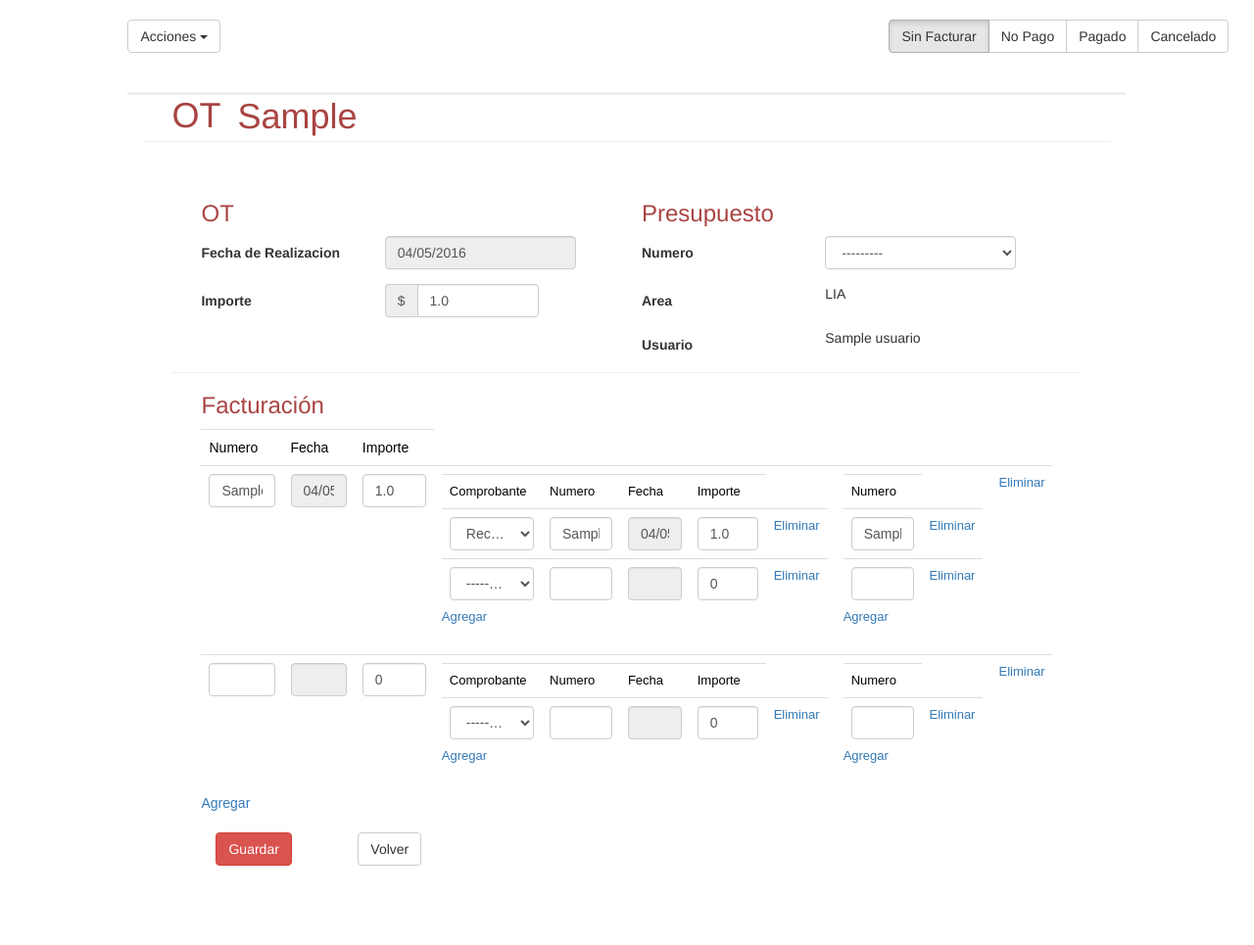
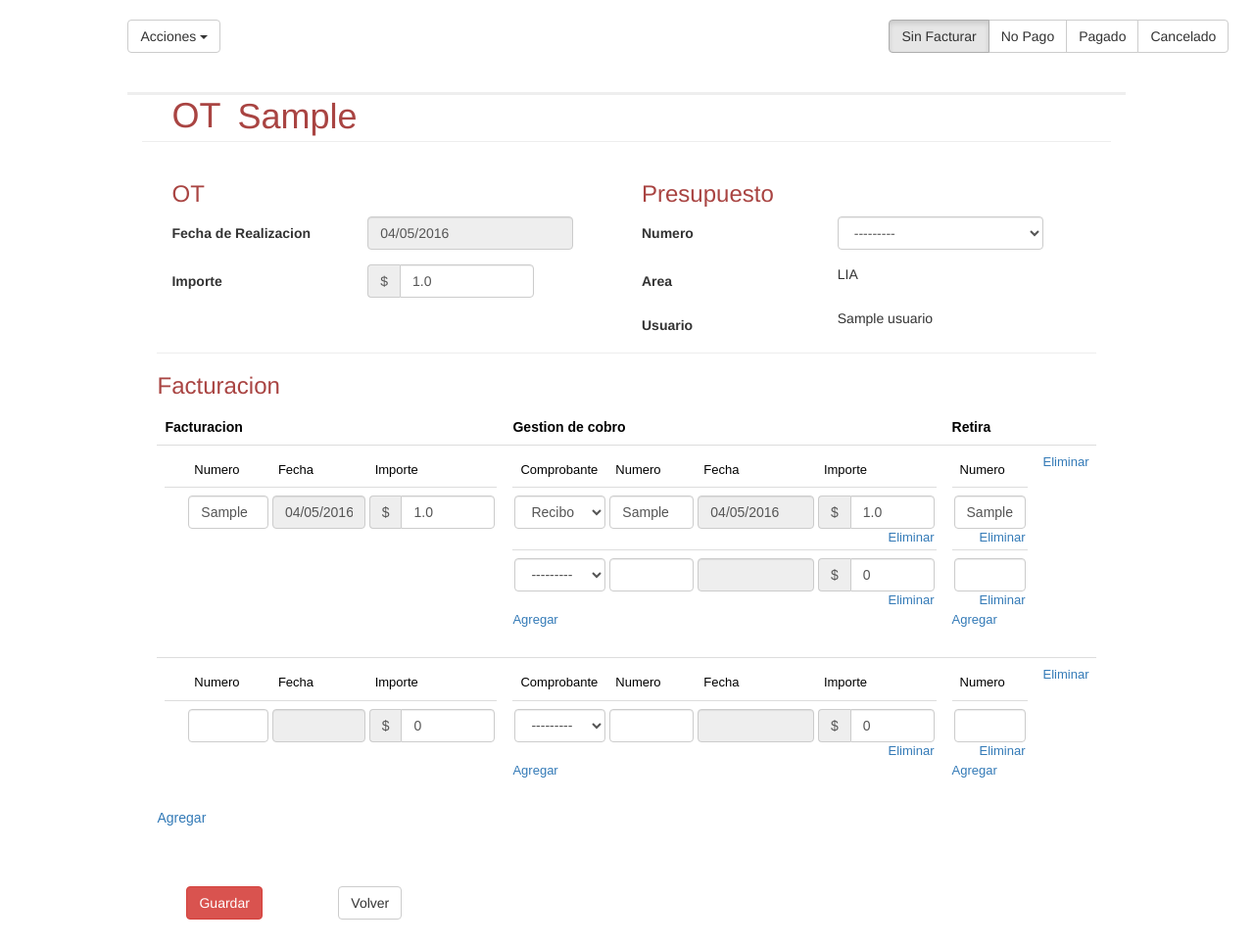
Before and after one commit to enati/intiSoft, a Django app: page /adm/OT/update/1/ in a window 1280 px wide. Shown: the part 52-1017 px from the top of the page at 98% size. Before the commit the page ends 936 px from the top, so only its background shows below. Run offline with Django 3.2, Linux system fonts and the light colour scheme; a user stored in the database is signed in; tables that the repository leaves empty hold one stand-in row (values such as "Sample post"); some libraries are stand-ins or nearby versions.

Commit message:
MOD Arreglos en el formulario de facturas ADD Cancelacion/Eliminacion de OTs

```diff
--- a/adm/forms.py
+++ b/adm/forms.py
@@ -77,6 +77,7 @@ class OTForm(forms.ModelForm):
                                                       'readonly': True},),
             'fecha_aviso': forms.DateInput(attrs={'class': 'datepicker',
                                                   'readonly': True},),
+            'importe': forms.TextInput(),
             }
         error_messages = {
             'presupuesto': {
@@ -99,7 +100,7 @@ class NestedInlineFormset(BaseInlineFormSet):
     def __init__(self, *args, **kwargs):
         super(NestedInlineFormset, self).__init__(*args, **kwargs)
         for form in self.forms:
-            if self.instance and self.instance.estado in ['pagado', 'cancelado']:
+            if self.instance and self.instance.estado in ['cancelado']:
                 for field in form.fields:
                     form.fields[field].widget.attrs['disabled'] = True
                     form.fields[field].required = False
@@ -156,6 +157,7 @@ class Factura_LineaForm(forms.ModelForm):
         widgets = {
             'fecha': forms.DateInput(attrs={'class': 'datepicker',
                                                       'readonly': True},),
+            'importe': forms.TextInput(),
             }
         error_messages = {
             'numero': {
@@ -182,6 +184,7 @@ class Recibo_LineaForm(forms.ModelForm):
         widgets = {
             'fecha': forms.DateInput(attrs={'class': 'datepicker',
                                                       'readonly': True},),
+            'importe': forms.TextInput(),
             }
         error_messages = {
             'numero': {
@@ -192,6 +195,9 @@ class Recibo_LineaForm(forms.ModelForm):
                 'required': 'Campo obligatorio.',
             },
             'importe': {
+                'required': 'Campo obligatorio.',
+            },
+            'comprobante_cobro': {
                 'required': 'Campo obligatorio.',
             },
         }
--- a/adm/templates/adm/ot_form.html
+++ b/adm/templates/adm/ot_form.html
@@ -85,12 +85,12 @@
         </div>
 
         <!-- Separador -->
-        <div class="col-md-12" style="border-top: 1.5px solid #eee"/>
+        <div class="col-md-12" style="border-top: 1.5px solid #eee"></div>
         <div class="col-md-12">
             <form id="OTForm" class="form-horizontal" action="" method="POST">
                 {% csrf_token %}
                 </br>
-                </br>
+                <div class="row">
                     <div class="col-md-12">
                         <!-- Estado de la OT -->
                         {{ form.estado.as_hidden }}
@@ -186,33 +186,74 @@
                             </div>
                         </div>
                     </div>
-
+                </div>
                 <!-- Separador -->
-                <div class="col-md-12" style="border-top: 1.5px solid #eee"/>
-
-                <div class="col-md-12" />
-                    <div>
+                <div class="col-md-12" style="border-top: 1.5px solid #eee"></div>
+                <div class="row">
+                    <div class="col-md-12">
                         <!-- Facturas -->
-                        <h3 class="text-danger">Facturación</h3>
-                        <table id="factura_formtable" class="table">
+                        <h3 class="text-danger">Facturacion</h3>
+                        <table id="general_formtable" class="table">
                             {{ factura_form.management_form }}
                             {{ factura_form.non_form_errors }}
+                            <col style="width:40%">
+                            <col style="width:50%">
+                            <col style="width:10%">
                             <thead>
+                                <td><b>Facturacion</b></td>
+                                <td><b>Gestion de cobro</b></td>
+                                <td><b>Retira</b></td>
+                                <td></td>
+                            </thead>
+                            <tbody>
+                                {% for f_form in factura_form %}
+                                {{ f_form.id }}
+                                <tr class="inline {{ factura_form.prefix }}">
+                                    <td>
+                                        <table id="factura_formtable" class="table">
+                                        <col style="width:1%">
+                                        <col style="width:4%">
+                                        <col style="width:8%">
+                                        <col style="width:12%">
+                                        <thead>
+                                            <td></td>
                                             <td>Numero</td>
                                             <td>Fecha</td>
                                             <td>Importe</td>
                                         </thead>
                                         <tbody>
-                                {% for f_form in factura_form %}
-                                    {{ f_form.id }}
-                                    <tr class="inline {{ factura_form.prefix }}">
+                                            <tr>
+                                                <td>
+<!--
+                                                    <button class="form-control" title="Cancelar"
+                                                        data-action="Cancelar"
+                                                        data-model="factura" type="button" class="btn btn-default"
+                                                        data-id=1 data-toggle="modal" data-target="#myModal">
+                                                            <span class="glyphicon glyphicon-remove" aria-hidden="true">
+                                                    </button>
+-->
+                                                </td>
                                                 <td>{{ f_form.numero }} {{ f_form.numero.errors }}</td>
                                                 <td>{{ f_form.fecha }} {{ form.fecha.errors }}</td>
-                                        <td>{{ f_form.importe }} {{ f_form.importe.errors }}</td>
+                                                <td>
+                                                    <div class="input-group" style="z-index:0">
+                                                        <div class="input-group-addon">$</div>
+                                                            {{ f_form.importe }}{{ f_form.importe.errors }}
+                                                        </div>
+                                                    </div>
+                                                </td>
+                                            </tr>
+                                        </tbody>
+                                    </table>
+                                    </td>
                                     <td>
                                         <table id="recibo_formtable" class="table">
                                             {{ f_form.nested.0.management_form }}
                                             {{ f_form.nested.0.non_form_errors }}
+                                            <col style="width:1%">
+                                            <col style="width:13%">
+                                            <col style="width:19%">
+                                            <col style="width:19%">
                                             <thead>
                                                 <td>Comprobante</td>
                                                 <td>Numero</td>
@@ -226,8 +267,13 @@
                                                         <td>{{ r_form.comprobante_cobro }}{{ r_form.comprobante_cobro.errors }}</td>
                                                         <td>{{ r_form.numero }}{{ r_form.numero.errors }}</td>
                                                         <td>{{ r_form.fecha }}{{ r_form.fecha.errors }}</td>
-                                                            <td>{{ r_form.importe }}{{ r_form.importe.errors }}</td>
-                                                            <td>{% if r_form.instance.pk %}{{ r_form.DELETE }}{% endif %}</td>
+                                                        <td>
+                                                            <div class="input-group" style="z-index:0">
+                                                                <div class="input-group-addon">$</div>
+                                                                {{ r_form.importe }}{{ r_form.importe.errors }}
+                                                            </div>
+                                                            {% if r_form.instance.pk %}{{ r_form.DELETE }}{% endif %}
+                                                        </td>
                                                     </tr>
                                                 {% endfor %}
                                             </tbody>
@@ -237,6 +283,7 @@
                                         <table id="remito_formtable" class="table">
                                             {{ f_form.nested.1.management_form }}
                                             {{ f_form.nested.1.non_form_errors }}
+                                            <col style="width:10%">
                                             <thead>
                                                 <td>Numero</td>
                                             </thead>
@@ -244,8 +291,10 @@
                                                 {% for r_form in f_form.nested.1 %}
                                                     {{ r_form.id }}
                                                     <tr class="inline {{ f_form.nested.1.prefix }}">
-                                                            <td>{{ r_form.numero }}{{ r_form.numero.errors }}</td>
-                                                            <td>{% if r_form.instance.pk %}{{ r_form.DELETE }}{% endif %}</td>
+                                                        <td>
+                                                        {{ r_form.numero }}{{ r_form.numero.errors }}
+                                                        {% if r_form.instance.pk %}{{ r_form.DELETE }}{% endif %}
+                                                        </td>
                                                     </tr>
                                                 {% endfor %}
                                             </tbody>
@@ -261,7 +310,7 @@
                 </br>
                 </br>
                 <div class="col-md-12">
-                    {% if form.instance.estado not in "['pagado', 'no_pagado']" %}
+                    {% if form.instance.estado not in "['cancelado']" %}
                         <div class="col-md-2">
                             <input type="submit" value="Guardar"  class="btn btn-danger">
                         </div>
--- a/adm/templates/adm/ot_list.html
+++ b/adm/templates/adm/ot_list.html
@@ -71,7 +71,7 @@
                             class = {% if ot.estado == 'sin_facturar' %} "neutral"
                                       {% elif ot.estado == 'pagado' %} "success"
                                       {% elif ot.estado == 'no_pago' %} "warning"
-                                      {% elif ot.estado == 'no_pago' %} "danger"
+                                      {% elif ot.estado == 'cancelado' %} "danger"
                                     {% endif %}
                         >
                         <td></td>
--- a/adm/views.py
+++ b/adm/views.py
@@ -242,6 +242,29 @@ class OTList(ListView):
         if 'order_by' in self.request.GET:
             context['order_by'] = self.request.GET['order_by']
         return context
+
+    def post(self, request, *args, **kwargs):
+        response_dict = {'ok': True, 'msg': None}
+        if 'Cancelar' in request.POST:
+            if request.user.has_perm('adm.cancel_ot'):
+                ot_id = request.POST.get('Cancelar')
+                ot_obj = OT.objects.get(pk=ot_id)
+                try:
+                    ot_obj._toState_cancelado()
+                except StateError as e:
+                    response_dict['ok'] = False
+                    response_dict['msg'] = e.message
+            else:
+                raise PermissionDenied
+        if 'Eliminar' in request.POST:
+            if request.user.has_perm('adm.delete_ot'):
+                ot_id = request.POST.get('Eliminar')
+                ot_obj = OT.objects.get(pk=ot_id)
+                ot_obj._delete()
+                response_dict['redirect'] = reverse_lazy('adm:ot-list').strip()
+            else:
+                raise PermissionDenied
+        return JsonResponse(response_dict)
 
 #===========================================
 #========== VISTAS PRESUPUESTO =============
--- a/intiSoft/static/intiSoft/css/base.css
+++ b/intiSoft/static/intiSoft/css/base.css
@@ -55,6 +55,15 @@
     background-clip: padding-box;
     //height:40px;
 }
+#general_formtable > tbody > tr >  td {
+    //padding: 0px
+}
+#general_formtable > tbody > tr >  td > table > thead > tr > td {
+    border: none;
+    }
+#general_formtable > tbody > tr >  td > table > tbody > tr > td {
+    padding: 8px 2px 2px 2px
+    }
 .alert-neutral {
     background-color: white;
     border-color: #CBCBCB;
--- a/intiSoft/static/intiSoft/js/base.js
+++ b/intiSoft/static/intiSoft/js/base.js
@@ -287,7 +287,7 @@ $(document).ready(function() {
         var modal = $(this)
         modal.find('.modal-title').text(action +' '+ model)
         var art = ' el ';
-        if (model=='OT')
+        if ((model=='OT') || (model=='factura'))
             art = ' la ';
         if (action.localeCompare('Finalizar')==0) {
             var msg = "Los "+model+"s deben ser finalizados solo en caso que ya se hayan realizado.\
```
Also changed, not shown: adm/models.py (+45 -0 lines). Lines whose indentation alone changed are shown as unchanged.
